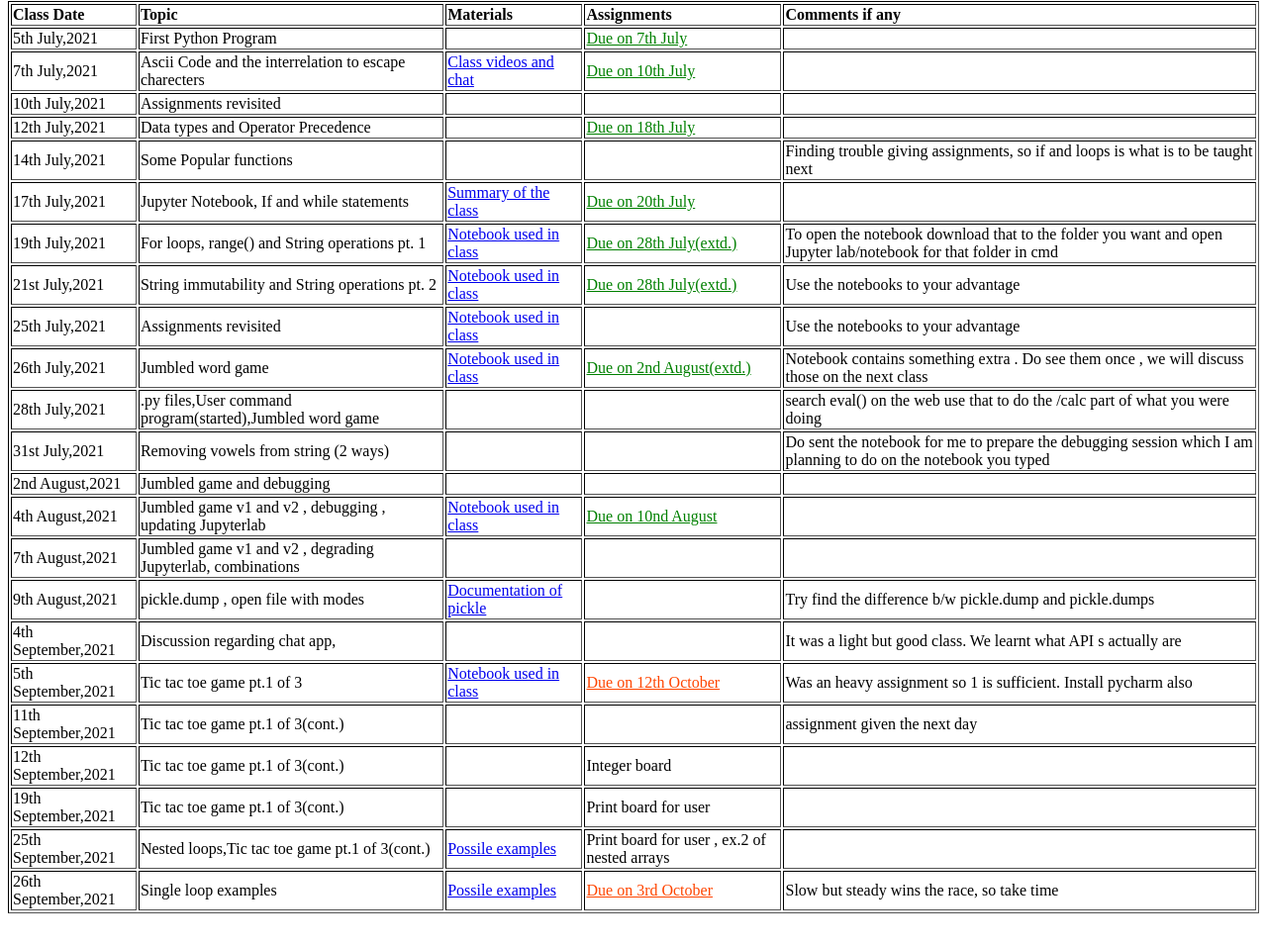
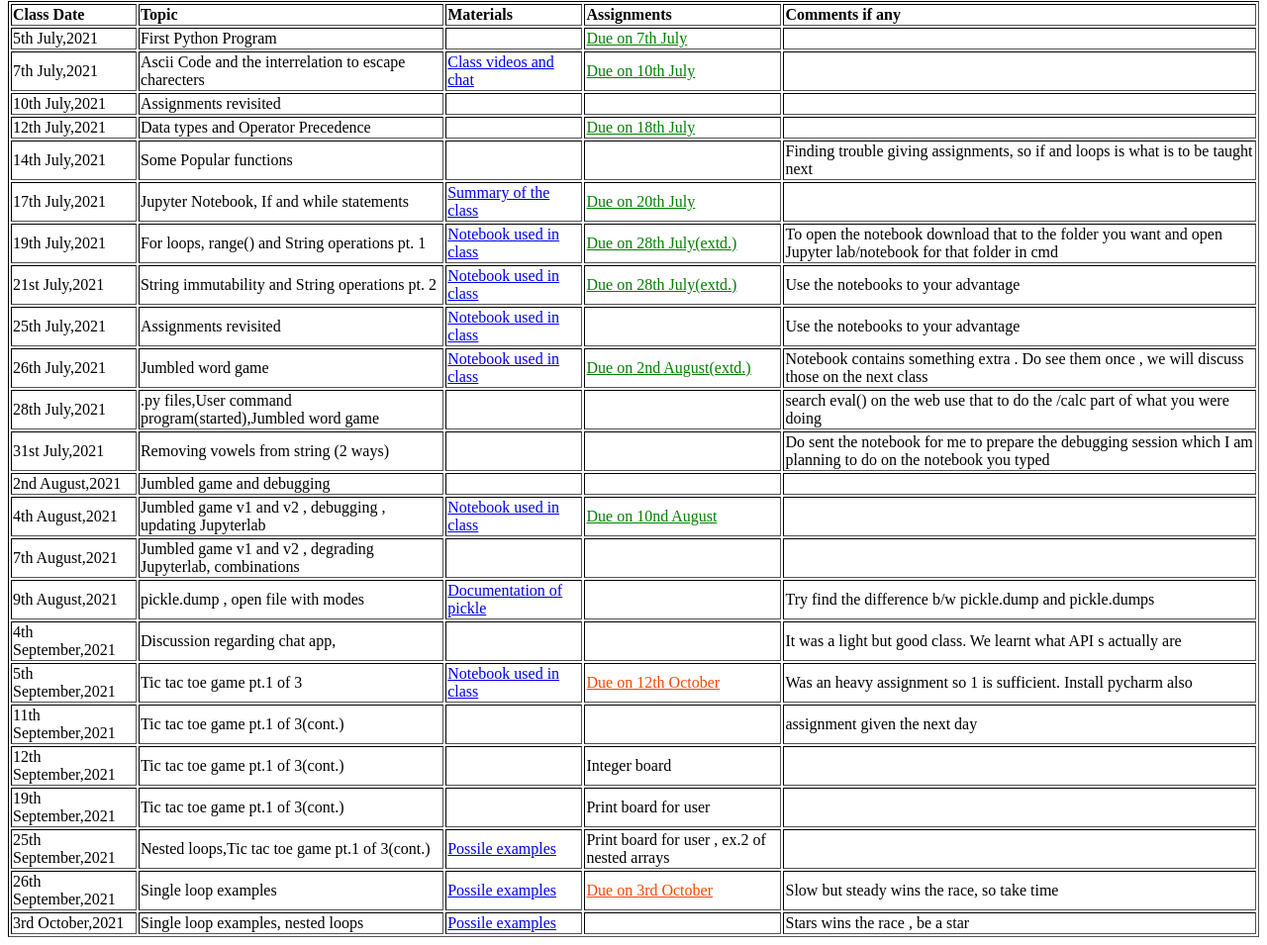
Before and after one commit to Sobyasachi/Introduction-to-Python, a plain HTML site: page index.html in a window 1280 px wide. Shown: the part 151-1106 px from the top of the page at 99% size. Before the commit the page ends 1082 px from the top, so only its background shows below. Drawn offline with Linux system fonts and the light colour scheme.

Commit message:
updated on 3rd october

```diff
--- a/index.html
+++ b/index.html
@@ -182,7 +182,13 @@
     <td><a href="Files\Assignment 26th September.txt" class="due">Due on 3rd October</a></td>
     <td>Slow but steady wins the race, so take time </td>
 </tr>
-
+<tr>
+    <td>3rd October,2021</td>
+    <td>Single loop examples, nested loops </td>
+    <td><a href="https://drive.google.com/file/d/1I5C67ahA3aXtMIAVaSDVwSp3PuYNuWMU/view?usp=sharing">Possile examples</a></td>
+    <td></td>
+    <td>Stars wins the race , be a star </td>
+</tr>
 </table>
 </center>
 </body>
```
